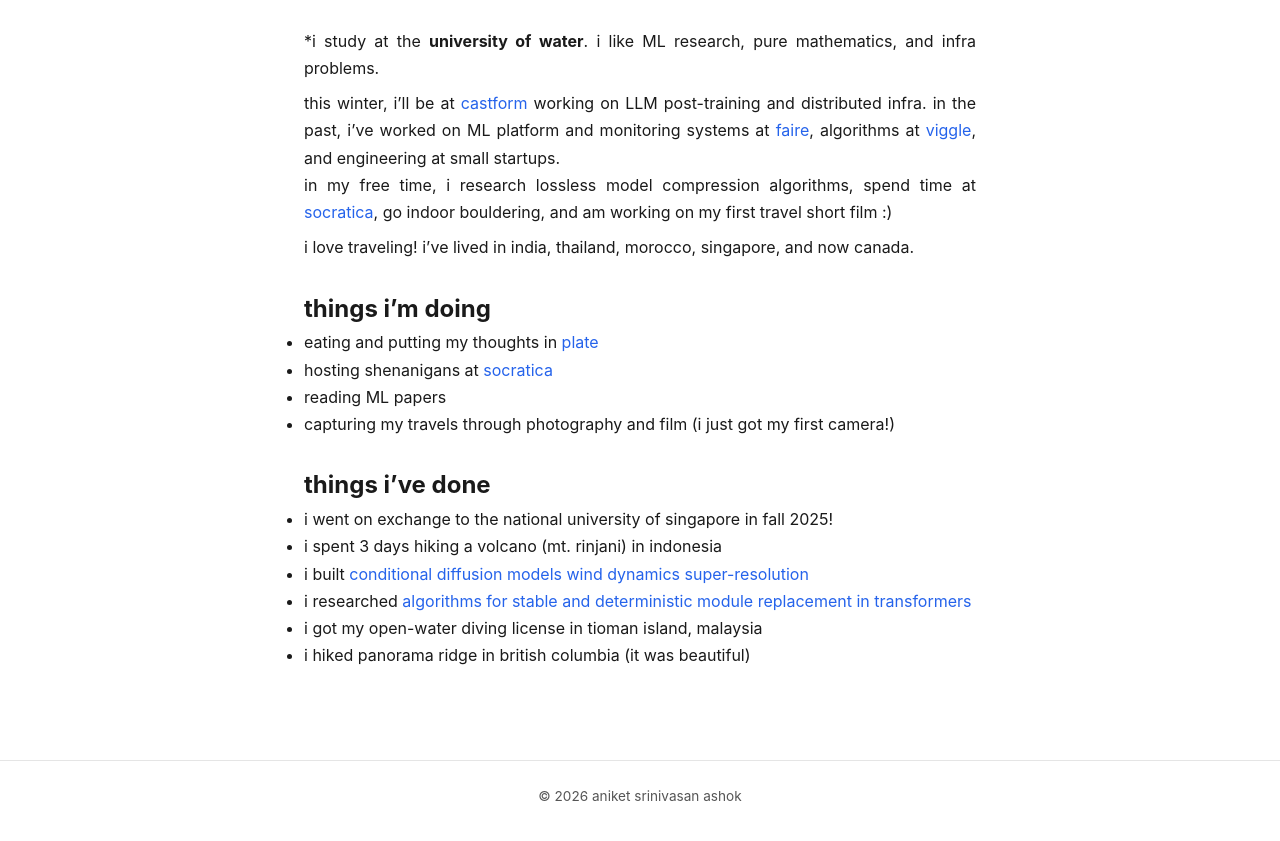
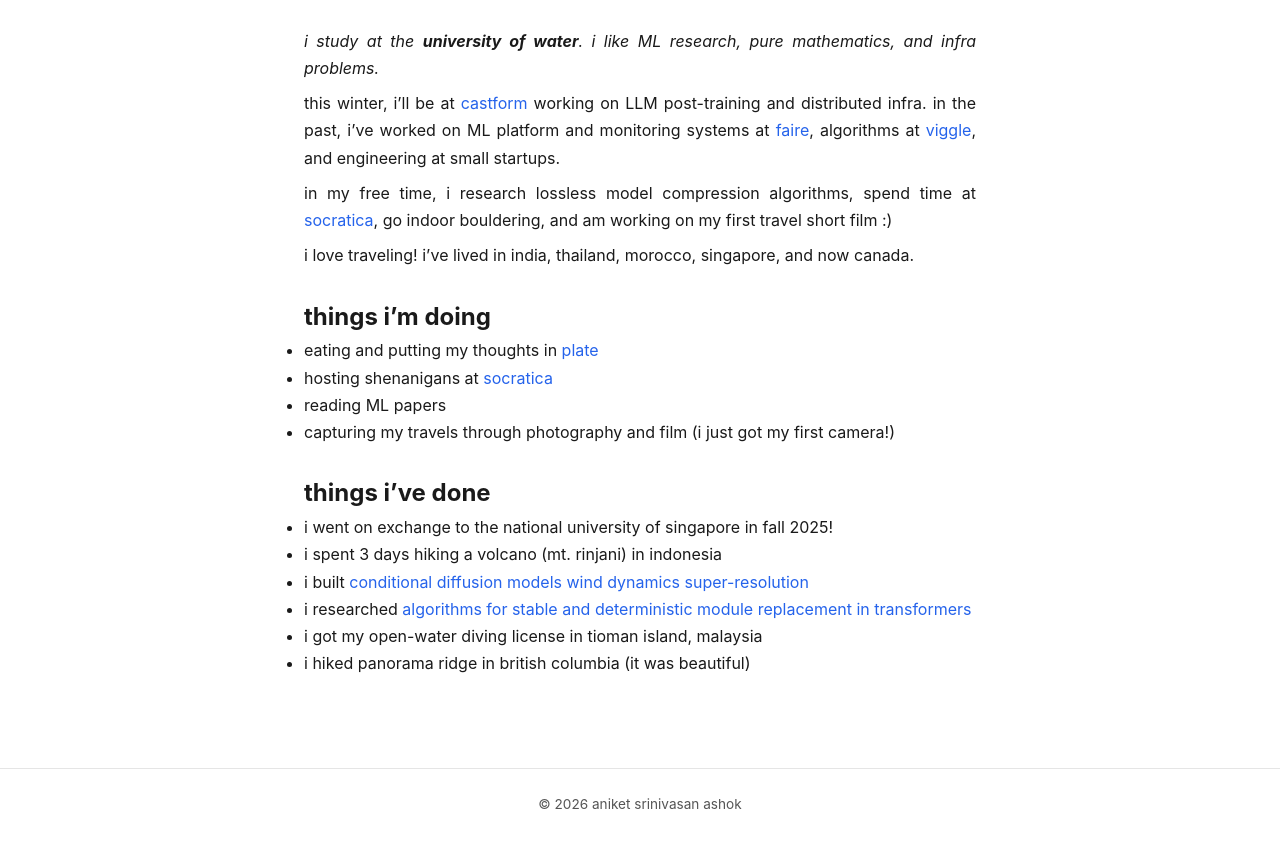
Before and after one commit to aniketsrinivasan/aniketsrinivasan.github.io, a Jekyll site: the page built from index.md, in a window 1280 px wide, cut to the strip 265-1106 px from the top of the page. Built offline with Jekyll 4.4.1, drawn with Linux system fonts in a browser that asks for light colours.

Commit message:
update spacing

```diff
--- a/index.md
+++ b/index.md
@@ -17,11 +17,13 @@ title: home
   </div>
 </div>
 
-*i study at the **university of water**. i like ML research, pure mathematics, and infra problems.
+*i study at the **university of water**. i like ML research, pure mathematics, and infra problems.*
 
 <div style="margin-top: 0.5rem;"></div>
 
 this winter, i'll be at [castform](https://castform.com/) working on LLM post-training and distributed infra. in the past, i've worked on ML platform and monitoring systems at [faire](https://faire.com), algorithms at [viggle](https://viggle.ai), and engineering at small startups.
+
+<div style="margin-top: 0.5rem;"></div>
 
 in my free time, i research lossless model compression algorithms, spend time at [socratica](https://socratica.info), go indoor bouldering, and am working on my first travel short film :)
 
```
